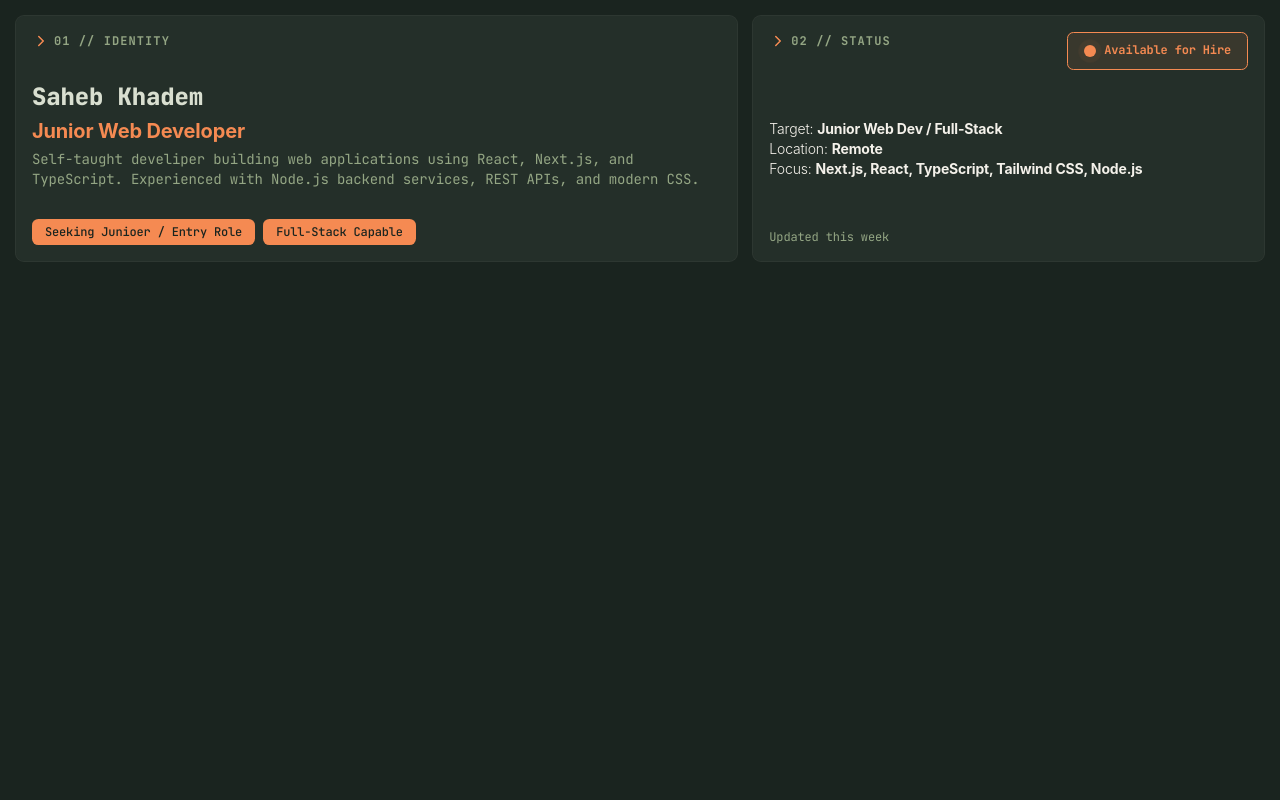
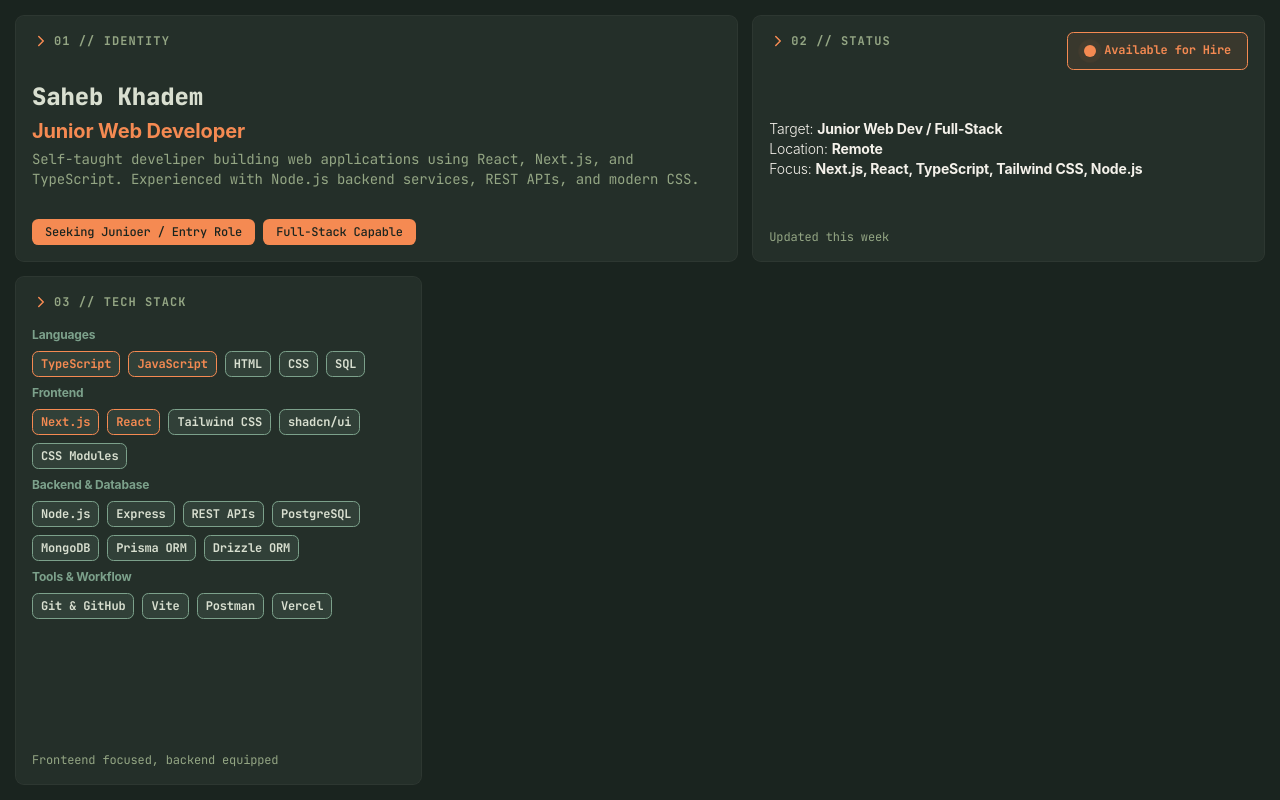
Before and after one commit to sahebkhadem/sahebkhademdev, a Next.js app: page / in a window 1280 px wide. Built offline with nearby package versions, Linux system fonts and the light colour scheme.

Commit message:
Add TechStackTile component to home page

```diff
--- a/src/app/page.tsx
+++ b/src/app/page.tsx
@@ -1,11 +1,13 @@
 import IdentityTile from "@/components/tiles/IdentityTile";
 import StatusTile from "@/components/tiles/StatusTile";
+import TechStackTile from "@/components/tiles/tech-stack/TechStackTile";
 
 export default function Home() {
 	return (
 		<main className="grid h-screen w-full grid-cols-1 gap-4 p-4 md:grid-cols-12 md:grid-rows-12">
 			<IdentityTile className="md:col-span-7 md:row-span-4" />
 			<StatusTile className="md:col-span-5 md:row-span-4" />
+			<TechStackTile className="md:col-span-4 md:row-span-8" />
 		</main>
 	);
 }
--- /dev/null
+++ b/src/components/tiles/tech-stack/TechBadge.tsx
@@ -0,0 +1,20 @@
+interface TechBadgeProps {
+	variant: "primary" | "secondary";
+	children: React.ReactNode;
+}
+
+export default function TechBadge({ variant, children }: TechBadgeProps) {
+	if (variant === "secondary") {
+		return (
+			<li className="rounded-md border border-secondary bg-secondary/15 p-1 px-2 font-bold font-mono text-foreground text-xs">
+				{children}
+			</li>
+		);
+	}
+
+	return (
+		<li className="rounded-md border border-primary bg-secondary/15 p-1 px-2 font-bold font-mono text-primary text-xs">
+			{children}
+		</li>
+	);
+}
--- /dev/null
+++ b/src/components/tiles/tech-stack/TechStackTile.tsx
@@ -0,0 +1,97 @@
+import { ChevronRight } from "lucide-react";
+
+import {
+	Card,
+	CardContent,
+	CardFooter,
+	CardHeader,
+	CardTitle
+} from "@/components/ui/card";
+
+import TechBadge from "@/components/tiles/tech-stack/TechBadge";
+import { cn } from "@/lib/utils";
+
+export default function TechStackTile({ className }: { className?: string }) {
+	return (
+		<Card
+			className={cn(
+				"flex flex-col bg-accent/15 transition-colors hover:bg-accent/25",
+				className
+			)}
+		>
+			<CardHeader>
+				<CardTitle className="flex items-center gap-1 font-bold font-mono text-xs">
+					<ChevronRight className="text-primary" size={18} />
+					<p className="text-muted-foreground tracking-widest">
+						{"03 // TECH STACK"}
+					</p>
+				</CardTitle>
+			</CardHeader>
+			<CardContent className="flex flex-1 flex-col gap-2">
+				{/*Languages*/}
+				<div className="flex flex-col gap-2">
+					<p className="font-bold font-sans text-secondary text-xs">
+						Languages
+					</p>
+					<ul className="flex list-none flex-wrap gap-2">
+						<TechBadge variant="primary">TypeScript</TechBadge>
+						<TechBadge variant="primary">JavaScript</TechBadge>
+						<TechBadge variant="secondary">HTML</TechBadge>
+						<TechBadge variant="secondary">CSS</TechBadge>
+						<TechBadge variant="secondary">SQL</TechBadge>
+					</ul>
+				</div>
+
+				{/*Frontend*/}
+				<div className="flex flex-col gap-2">
+					<p className="font-bold font-sans text-secondary text-xs">
+						Frontend
+					</p>
+					<ul className="flex list-none flex-wrap gap-2">
+						<TechBadge variant="primary">Next.js</TechBadge>
+						<TechBadge variant="primary">React</TechBadge>
+						<TechBadge variant="secondary">Tailwind CSS</TechBadge>
+						<TechBadge variant="secondary">shadcn/ui</TechBadge>
+						<TechBadge variant="secondary">CSS Modules</TechBadge>
+					</ul>
+				</div>
+
+				{/*Backend & Database*/}
+				<div className="flex flex-col gap-2">
+					<p className="font-bold font-sans text-secondary text-xs">
+						{"Backend & Database"}
+					</p>
+					<ul className="flex list-none flex-wrap gap-2">
+						<TechBadge variant="secondary">Node.js</TechBadge>
+						<TechBadge variant="secondary">Express</TechBadge>
+						<TechBadge variant="secondary">REST APIs</TechBadge>
+						<TechBadge variant="secondary">PostgreSQL</TechBadge>
+						<TechBadge variant="secondary">MongoDB</TechBadge>
+						<TechBadge variant="secondary">Prisma ORM</TechBadge>
+						<TechBadge variant="secondary">Drizzle ORM</TechBadge>
+					</ul>
+				</div>
+
+				{/*Tools & Workflow*/}
+				<div className="flex flex-col gap-2">
+					<p className="font-bold font-sans text-secondary text-xs">
+						{"Tools & Workflow"}
+					</p>
+					<ul className="flex list-none flex-wrap gap-2">
+						<TechBadge variant="secondary">
+							{"Git & GitHub"}
+						</TechBadge>
+						<TechBadge variant="secondary">Vite</TechBadge>
+						<TechBadge variant="secondary">Postman</TechBadge>
+						<TechBadge variant="secondary">Vercel</TechBadge>
+					</ul>
+				</div>
+			</CardContent>
+			<CardFooter>
+				<p className="text-muted-foreground text-xs">
+					Fronteend focused, backend equipped
+				</p>
+			</CardFooter>
+		</Card>
+	);
+}
```
